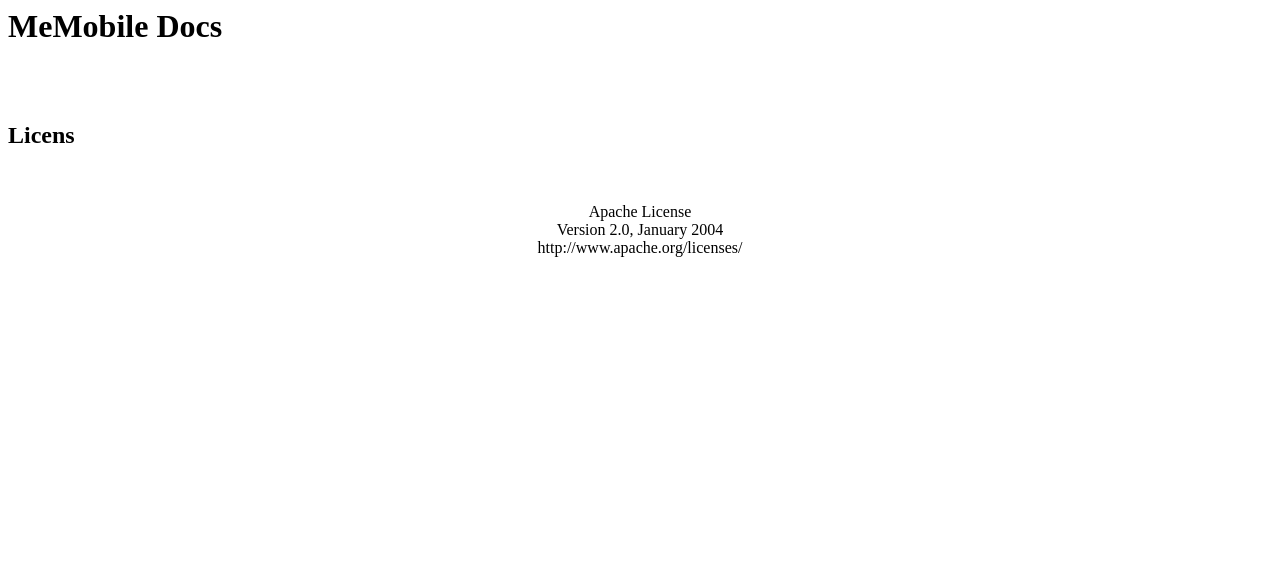
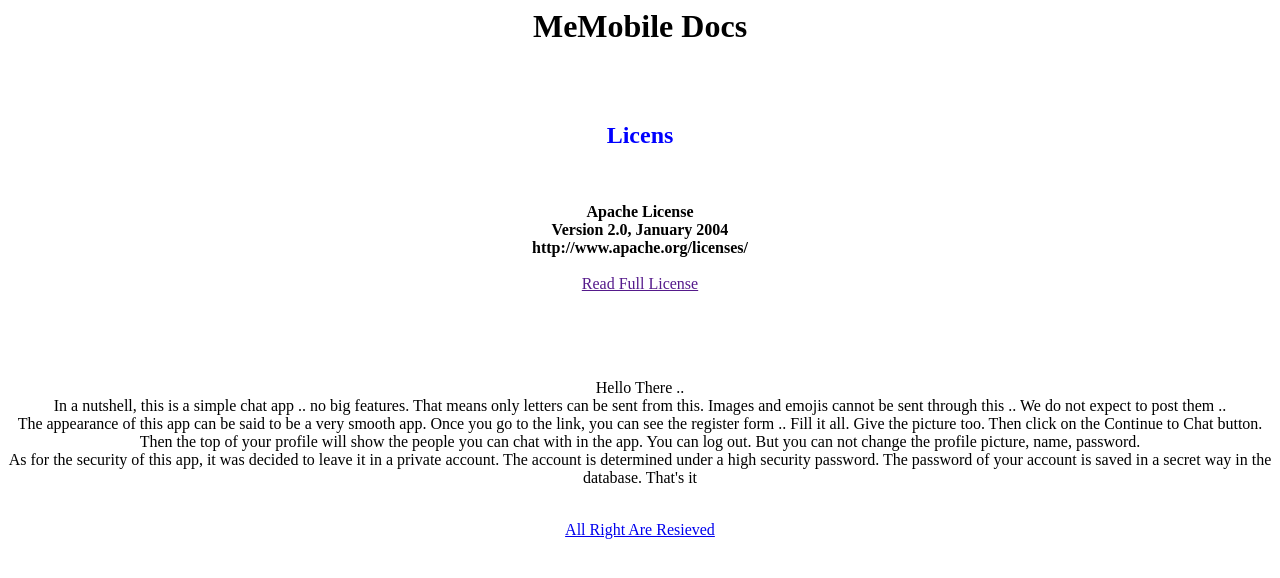
Before and after one commit to Team-Sally/Team-Sally.github.io, a plain HTML site: page index.html in a window 1280 px wide. Drawn offline with Linux system fonts and the light colour scheme.

Commit message:
Update index.html

```diff
--- a/index.html
+++ b/index.html
@@ -5,7 +5,7 @@
 
       #license {
       text-align : center ;
-
+            }
         h2 {
         text-align : center ;
         color : blue ;
@@ -14,12 +14,17 @@
 
         h1 {
         text-align: center ;
+ }
 
+      #link {
+      text-align: center ;
 
-        }
       }
 
+      #gurd {
+      text-align: center ;
 
+      }
 
 
    </style>
@@ -29,12 +34,23 @@
   <h1> MeMobile Docs </h1><br><br>
 
     <h2> Licens </h2><br>
-    <p id="license">     Apache License <br>
+    <p id="license"><b>     Apache License <br>
                            Version 2.0, January 2004 <br>
-                        http://www.apache.org/licenses/
+                        http://www.apache.org/licenses/ </b> <br><br>
+ <a href="">    Read Full License </a>
 </p>
 
+  <br><br><br>
 
+    <p id="gurd"> Hello There .. <br> In a nutshell, this is a simple chat app .. no big features. That means only letters can be sent from this. Images and emojis cannot be sent through this .. We do not expect to post them ..<br>
+
+     The appearance of this app can be said to be a very smooth app. Once you go to the link, you can see the register form .. Fill it all. Give the picture too. Then click on the Continue to Chat button. Then the top of your profile will show the people you can chat with in the app. You can log out. But you can not change the profile picture, name, password.<br>
+
+      As for the security of this app, it was decided to leave it in a private account.
+The account is determined under a high security password. The password of your account is saved in a secret way in the database. That's it <br><br>
+
+      </p>
+<p id="link"> <a href="https://www.lasiduofficial.ml"> All Right Are Resieved </a> </p>
 
 
 
```
